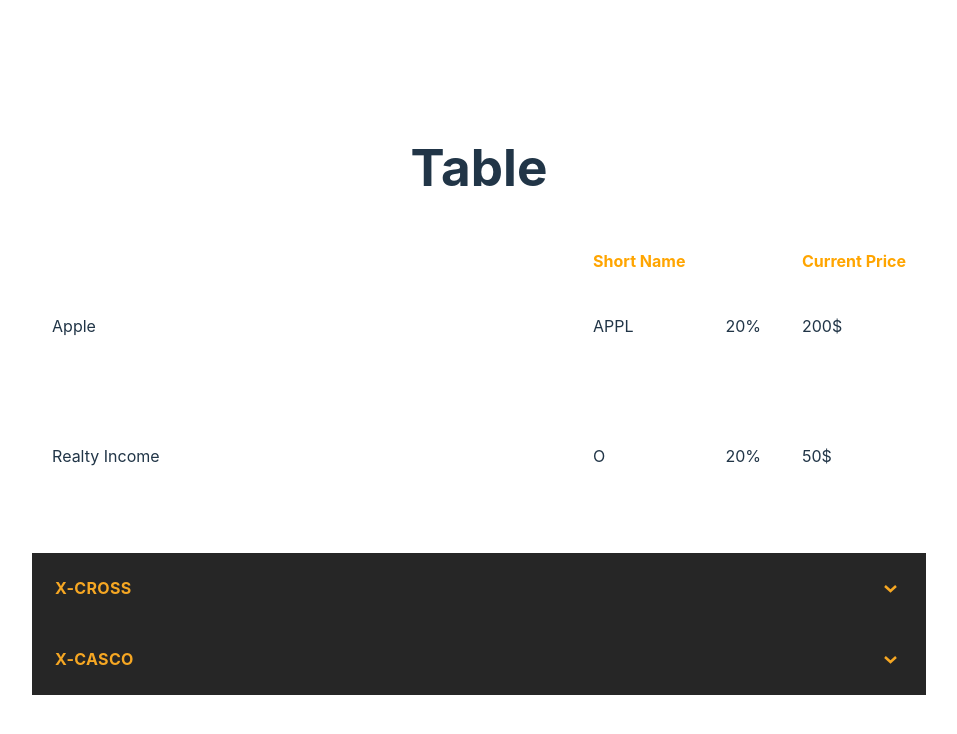
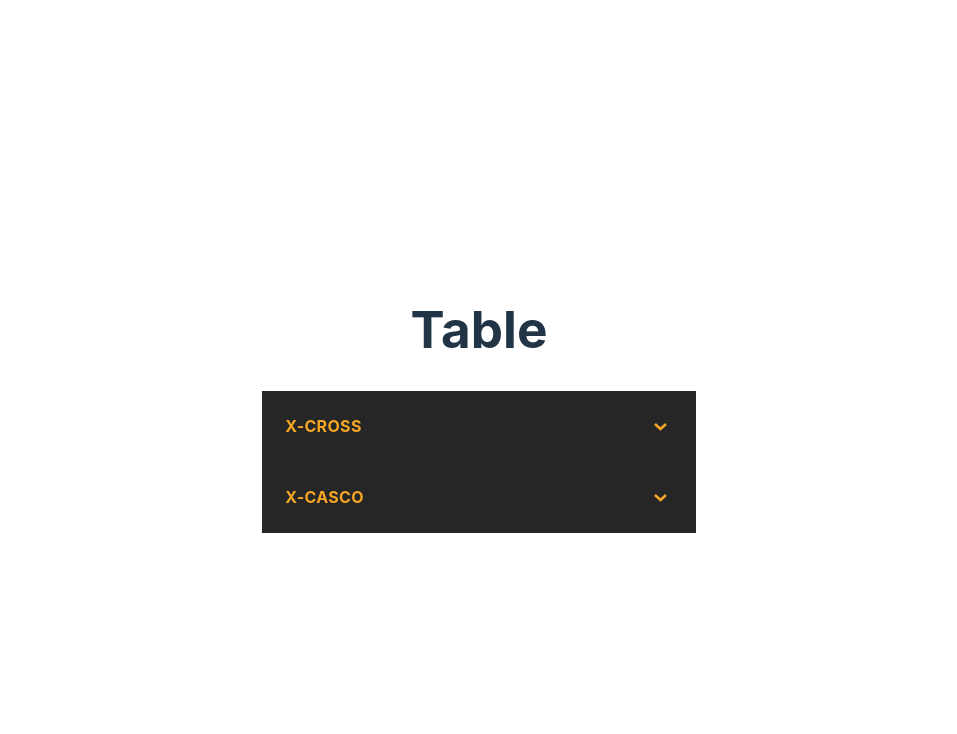
Before and after one commit to panovacoding/Table-TS, a React (Vite) app: page / in a window 1280 px wide. Shown: the top 734 px of the page, without its empty margins (161-1118 px from the left). Built offline with nearby package versions, Linux system fonts and the light colour scheme.

Commit message:
fix : fixed tsx

```diff
--- a/src/App.tsx
+++ b/src/App.tsx
@@ -1,12 +1,12 @@
 import './App.css'
-import {CompanyTable} from "@/widgets/CompanyTable";
+// import {CompanyTable} from "@/widgets/CompanyTable";
 import {Accordion} from "@/shared/ui/Accordion"
 import {xCascoItems, xStartItems} from "@/shared/lib/accrodionItems.ts";
 function App() {
   return (
     <>
       <h1>Table</h1>
-      <CompanyTable/>
+      {/*<CompanyTable/>*/}
 
       <Accordion title={'X-cross'} items={xStartItems}/>
       <Accordion title={'X-CASCO'} items={xCascoItems}/>
--- a/src/shared/ui/Accordion/Accordion.tsx
+++ b/src/shared/ui/Accordion/Accordion.tsx
@@ -1,6 +1,6 @@
 import clsx from 'clsx'
 
-import {IconDropDownArrow} from "../../../assets/Icons/IconDropDownArrow/index.jsx"
+import {IconDropDownArrow} from '@/assets/Icons/IconDropDownArrow/index.tsx'
 import style from './Accordion.module.scss'
 import {useState} from "react";
 import {Element} from "./Element";
```
Also changed, not shown: src/assets/Icons/IconDropDownArrow/index.tsx (renamed from src/assets/Icons/IconDropDownArrow/index.jsx), src/shared/ui/Accordion/Element/index.tsx (renamed from src/shared/ui/Accordion/Element/index.jsx).
